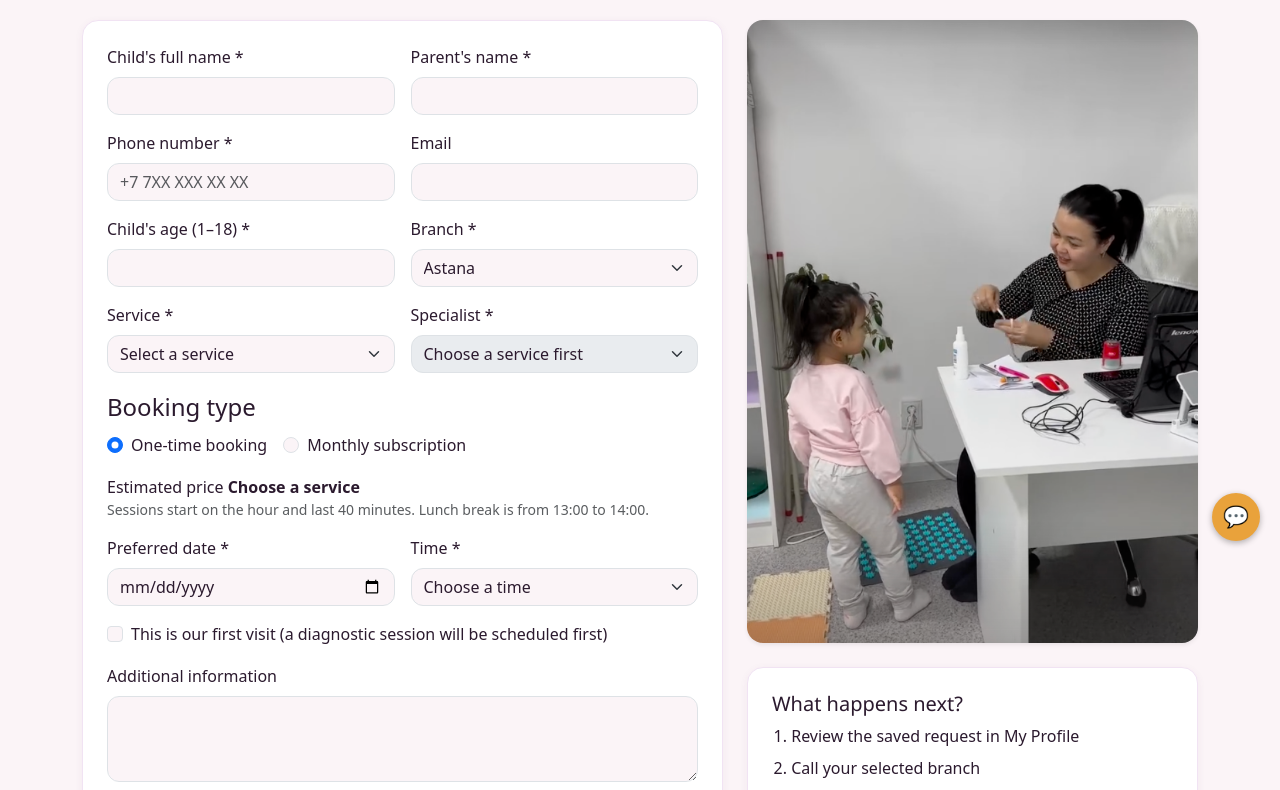
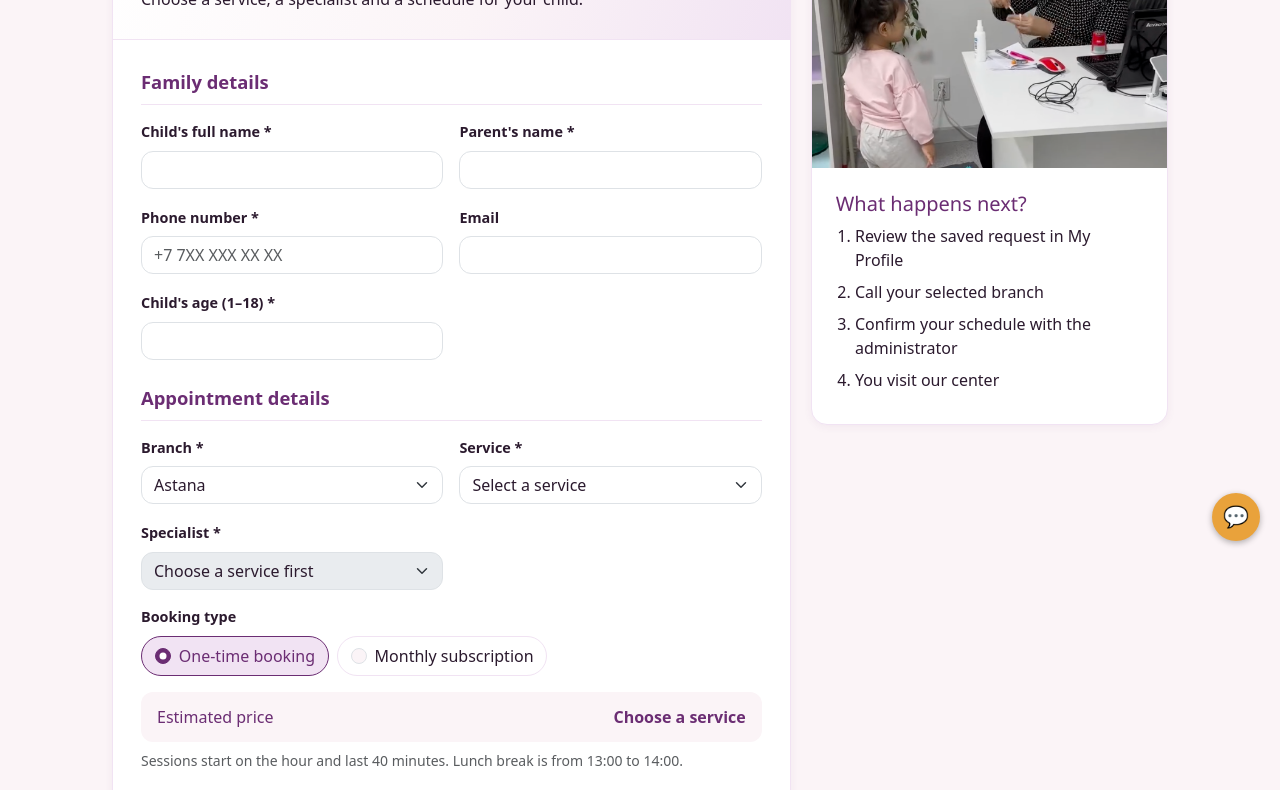
Before and after one commit to Orinbassar-Nuradil/WEB-Technologies-1-Front-End-_Shyndal, a plain HTML site: page shindal/booking.html in a window 1280 px wide. Shown: the part 239-1029 px from the top of the page. Drawn offline with nearby package versions, Linux system fonts and the light colour scheme.

Commit message:
update booking page design

```diff
--- a/shindal/booking.html
+++ b/shindal/booking.html
@@ -108,20 +108,16 @@
      </li>
     </ol>
    </nav>
-   <header class="text-center my-4">
-    <h1 class="display-5 fw-bold">
-     Book a Consultation
-    </h1>
-    <p class="lead text-muted mx-auto page-lead">
-     Choose a service, a specialist and a schedule for your child.
-    </p>
-   </header>
-   <div class="row g-4 mb-5">
-    <div class="col-lg-7">
-     <div class="card soft-card p-4">
+   <div class="booking-layout">
+    <section class="booking-card soft-card">
+     <header class="account-intro">
+      <h1>Book a Consultation</h1>
+      <p>Choose a service, a specialist and a schedule for your child.</p>
+     </header>
       <form action="booking.html#booking-confirmation" id="booking-form" method="get" novalidate="">
        <div class="alert alert-danger hidden" id="booking-errors" role="alert">
        </div>
+       <fieldset class="booking-fields"><legend>Family details</legend>
        <div class="row g-3">
         <div class="col-md-6">
          <label class="form-label" for="child-name">
@@ -153,6 +149,10 @@
          </label>
          <input class="form-control" id="child-age" max="18" min="1" name="child-age" required type="number"/>
         </div>
+       </div>
+       </fieldset>
+       <fieldset class="booking-fields"><legend>Appointment details</legend>
+       <div class="row g-3">
         <div class="col-md-6">
          <label class="form-label" for="branch">
           Branch *
@@ -189,7 +189,7 @@
         </div>
         <fieldset class="col-12">
          <legend class="form-label">Booking type</legend>
-         <div class="d-flex flex-wrap gap-3">
+         <div class="booking-plans">
           <div class="form-check">
            <input class="form-check-input" id="plan-single" type="radio" name="plan" value="single" checked/>
            <label class="form-check-label" for="plan-single">One-time booking</label>
@@ -201,7 +201,7 @@
          </div>
         </fieldset>
         <div class="col-12">
-         <p class="mb-0">Estimated price <strong id="booking-price" aria-live="polite">Choose a service</strong></p>
+         <p class="booking-estimate">Estimated price <strong id="booking-price" aria-live="polite">Choose a service</strong></p>
          <p class="small text-muted mb-0">Sessions start on the hour and last 40 minutes. Lunch break is from 13:00 to 14:00.</p>
         </div>
         <div class="col-md-6">
@@ -253,14 +253,14 @@
          </button>
         </div>
        </div>
+       </fieldset>
       </form>
       <div aria-live="polite" class="alert alert-success mt-3 hidden" id="booking-confirmation" role="status">
       </div>
-     </div>
-    </div>
-    <div class="col-lg-5">
-     <img alt="Neurology consultation at Shindal" class="img-fluid rounded-4 shadow-sm w-100 mb-4" src="images/Neurology%20consultations.png"/>
-     <div class="card soft-card p-4">
+    </section>
+    <aside class="booking-guide soft-card">
+     <img alt="Neurology consultation at Shindal" src="images/Neurology%20consultations.png"/>
+     <div class="p-4">
       <h2 class="h5">
        What happens next?
       </h2>
@@ -279,7 +279,7 @@
        </li>
       </ol>
      </div>
-    </div>
+    </aside>
    </div>
   </main>
   <section class="cta-band text-white">
--- a/shindal/css/main.css
+++ b/shindal/css/main.css
@@ -768,6 +768,83 @@
 @media (max-width:420px) {
     .registration-photo {grid-template-columns:minmax(0,1fr)}
 }
+.booking-layout {
+    --account-inset:clamp(1rem,3vw,1.75rem);
+    display:grid;
+    grid-template-columns:minmax(0,1.9fr) minmax(0,1fr);
+    align-items:start;
+    gap:1.25rem;
+    max-width:66rem;
+    margin:1.5rem auto 3rem
+}
+#booking-form {padding:var(--account-inset)}
+.booking-fields + .booking-fields {margin-top:1.5rem}
+.booking-fields > legend {
+    float:none;
+    padding-bottom:.55rem;
+    margin-bottom:.85rem;
+    border-bottom:1px solid var(--brand-soft);
+    color:var(--bs-primary);
+    font-size:1.15rem;
+    font-weight:650
+}
+#booking-form .form-label {font-size:.9rem;font-weight:600}
+#booking-form :is(.form-control,.form-select):enabled {background-color:#fff}
+#booking-form :is(input,select,textarea):focus-visible {
+    outline:2px solid var(--bs-primary);
+    outline-offset:2px;
+    box-shadow:none
+}
+#booking-form .form-check-input:checked {
+    border-color:var(--bs-primary);
+    background-color:var(--bs-primary)
+}
+.booking-plans {
+    display:flex;
+    flex-wrap:wrap;
+    gap:.5rem
+}
+.booking-plans .form-check {
+    display:flex;
+    align-items:center;
+    gap:.5rem;
+    padding:0 .8rem;
+    margin:0;
+    border:1px solid var(--brand-soft);
+    border-radius:1.5rem
+}
+.booking-plans .form-check:has(:checked) {
+    background:var(--brand-soft);
+    border-color:var(--bs-primary);
+    color:var(--bs-primary)
+}
+.booking-plans .form-check-input {margin:0}
+.booking-plans label {padding:.45rem 0;cursor:pointer}
+.booking-estimate {
+    display:flex;
+    flex-wrap:wrap;
+    justify-content:space-between;
+    gap:.3rem 1rem;
+    padding:.8rem 1rem;
+    margin-bottom:.5rem;
+    border-radius:.75rem;
+    color:var(--bs-primary);
+    background:var(--bs-body-bg)
+}
+.booking-guide {overflow:hidden}
+.booking-guide img {
+    display:block;
+    width:100%;
+    aspect-ratio:4/3;
+    object-fit:cover;
+    object-position:center 55%
+}
+.booking-guide h2 {color:var(--bs-primary)}
+.booking-card > [role="status"] {margin:0 var(--account-inset) var(--account-inset)}
+@media (max-width:991.98px) {
+    .booking-layout {grid-template-columns:1fr;max-width:45rem}
+    .booking-guide img {max-height:16rem}
+}
 .profile-card {max-width:48rem}
 .profile-intro {
     display:flex;
```
